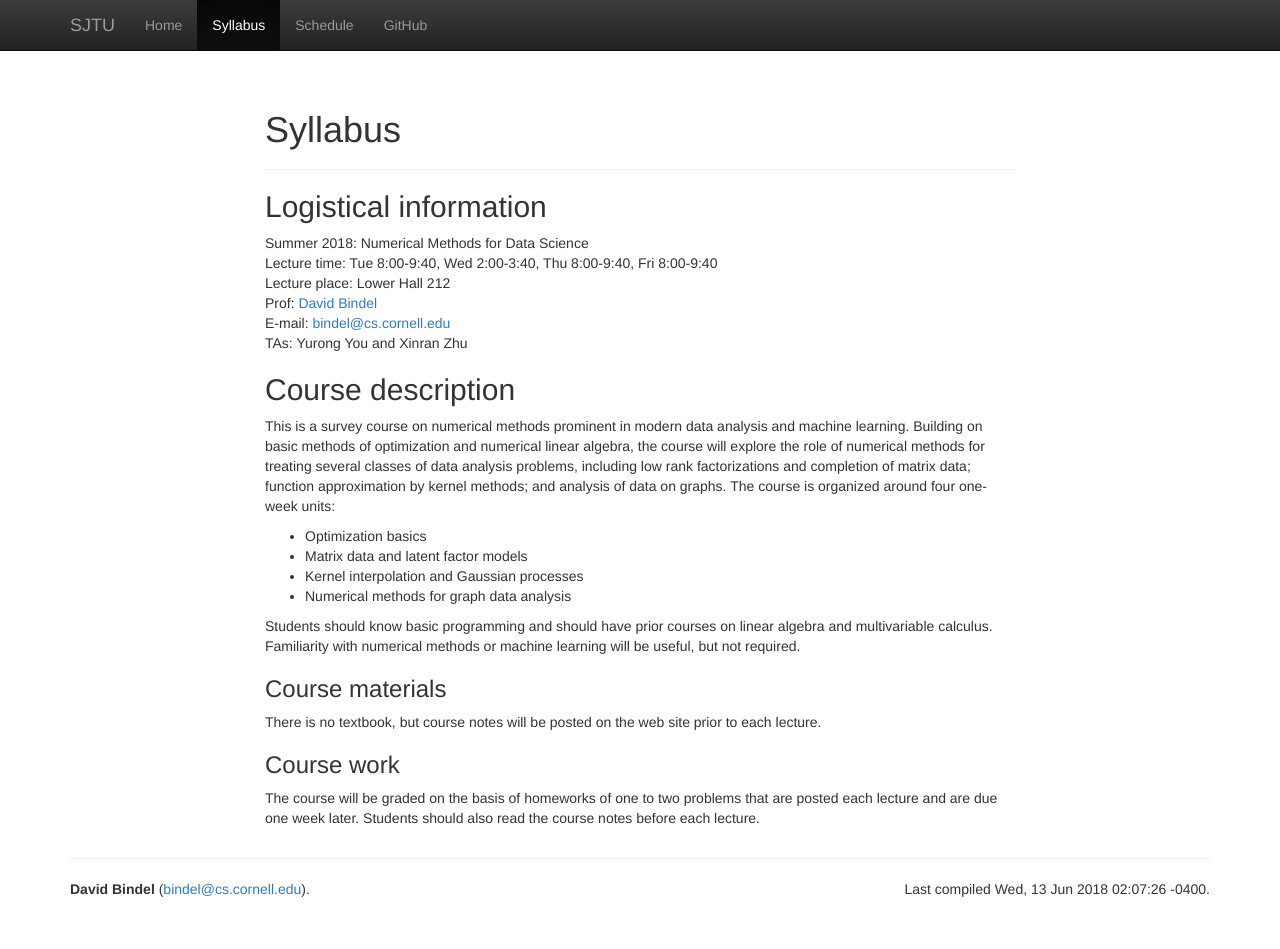
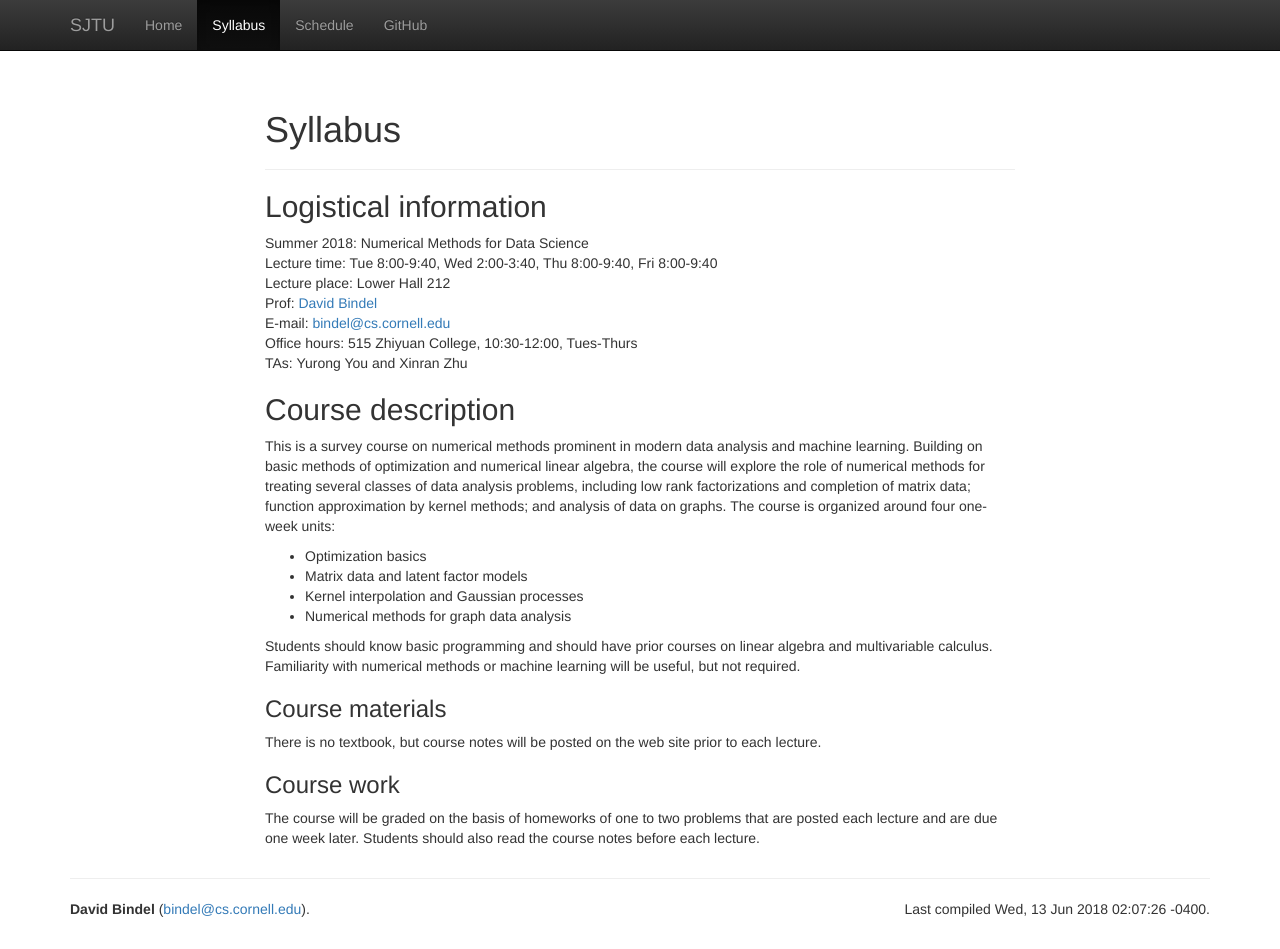
Before and after one commit to dbindel/sjtu-summer2018, a Jekyll site: the page built from web/syllabus.md, in a window 1280 px wide and 949 px high. Built offline with Jekyll 4.4.1, drawn with Linux system fonts in a browser that asks for light colours; nearby versions of some CDN libraries.

Commit message:
Added office hours.

```diff
--- a/web/_includes/head.html
+++ b/web/_includes/head.html
@@ -19,6 +19,7 @@
       <p>
         Prof: <a href="http://www.cs.cornell.edu/~bindel">David Bindel</a><br/>
         Email: <a href="mailto:bindel@cs.cornell.edu">bindel@cs.cornell.edu</a><br/>
+        Office hours: 515 Zhiyuan College, 10:30-12:00, Tues-Thurs.
       </p>
     </div>
     </div>
--- a/web/syllabus.md
+++ b/web/syllabus.md
@@ -10,6 +10,7 @@ Lecture time: Tue 8:00-9:40, Wed 2:00-3:40, Thu 8:00-9:40, Fri 8:00-9:40
 Lecture place: Lower Hall 212
 Prof: [David Bindel](http://www.cs.cornell.edu/~bindel)
 E-mail: <bindel@cs.cornell.edu>
+Office hours: 515 Zhiyuan College, 10:30-12:00, Tues-Thurs
 TAs: Yurong You and Xinran Zhu
 
 ## Course description
```
Also changed, not shown: 1 other file.
